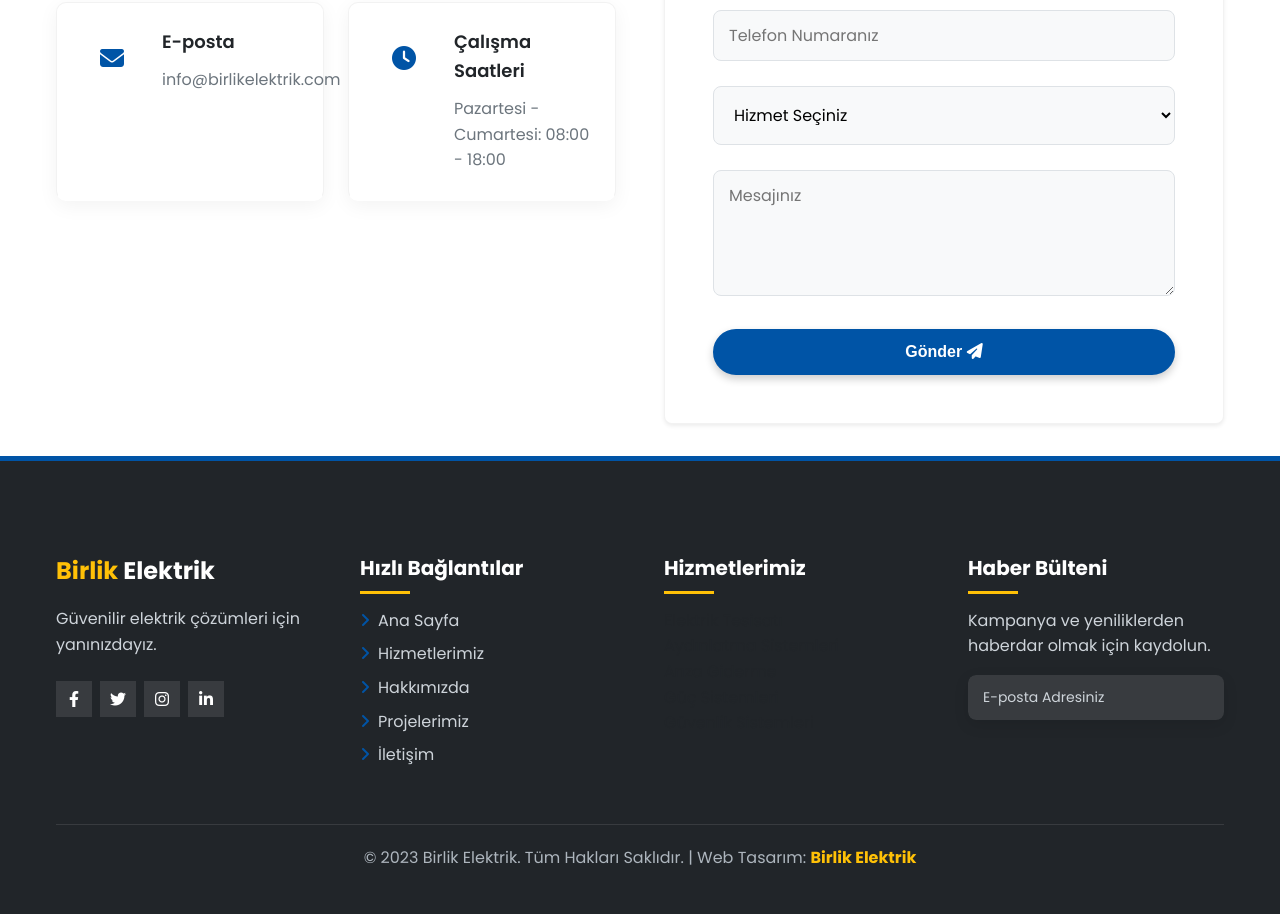
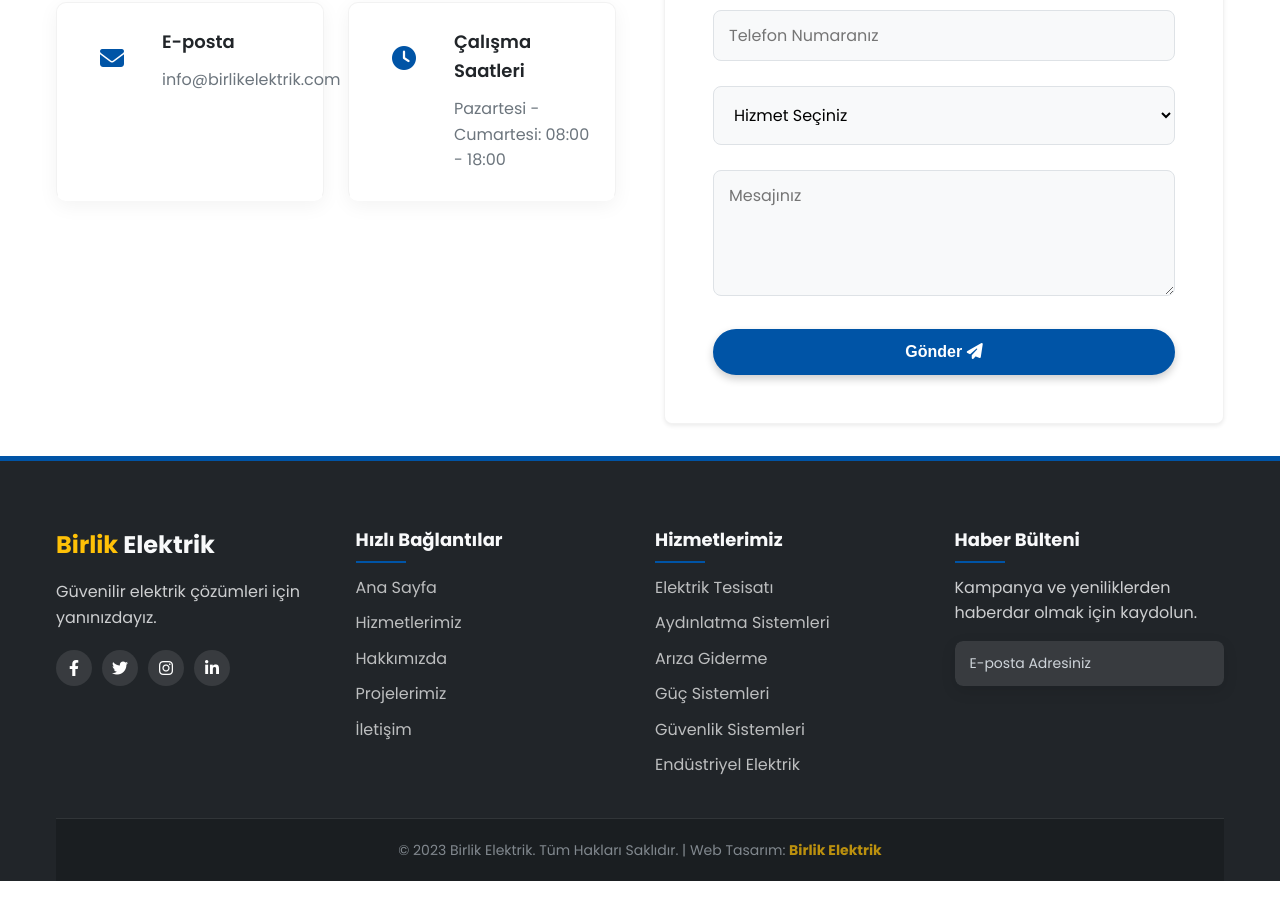
Before and after one commit to aligencturk/BirlikElektrik, a website: page pages/index.html in a window 1280 px wide. Shown: the part 5389-6303 px from the top of the page. After the commit the page ends 6270 px from the top, so only its background shows below. Drawn offline with Linux system fonts and the light colour scheme; no server answers.

Commit message:
Footer stil güncellemeleri yapıldı, sosyal ikonlar eklendi ve modern UI/UX tasarımı uygulandı. Hakkımızda, İletişim, Projeler ve Hizmetler sayfalarında ana sayfa bağlantıları güncellendi. Hizmetler listesine Endüstriyel Elektrik eklendi.

```diff
--- a/css/style.css
+++ b/css/style.css
@@ -1646,8 +1646,8 @@ section {
 /* Footer Bölümü */
 .footer {
     background-color: var(--dark-color);
-    color: var(--gray-400);
-    padding: var(--spacing-8) 0 var(--spacing-4);
+    color: var(--light-color);
+    padding: 70px 0 0;
     position: relative;
 }
 
@@ -1664,73 +1664,33 @@ section {
 .footer-content {
     display: grid;
     grid-template-columns: repeat(auto-fit, minmax(250px, 1fr));
-    gap: var(--spacing-6);
-    margin-bottom: var(--spacing-6);
+    gap: 30px;
+    margin-bottom: 30px;
 }
 
 .footer-logo h2 {
-    color: var(--white-color);
-    margin-bottom: var(--spacing-3);
+    font-size: 24px;
+    margin-bottom: 15px;
 }
 
 .footer-logo p {
-    margin-bottom: var(--spacing-4);
-}
-
-.footer h3 {
-    color: var(--white-color);
-    font-size: var(--font-size-lg);
-    margin-bottom: var(--spacing-4);
-    position: relative;
-    display: inline-block;
-}
-
-.footer h3::after {
-    content: '';
-    position: absolute;
-    width: 50px;
-    height: 3px;
-    background-color: var(--secondary-color);
-    bottom: -10px;
-    left: 0;
-}
-
-.footer-links ul li {
-    margin-bottom: var(--spacing-2);
-}
-
-.footer-links ul li a {
-    color: var(--gray-400);
-    transition: var(--transition-color);
-}
-
-.footer-links ul li a::before {
-    content: '\f105';
-    font-family: 'Font Awesome 5 Free';
-    font-weight: 900;
-    margin-right: var(--spacing-2);
-    color: var(--primary-color);
-}
-
-.footer-links ul li a:hover {
-    color: var(--secondary-color);
-    padding-left: var(--spacing-2);
+    margin-bottom: 20px;
+    opacity: 0.8;
 }
 
 .social-icons {
     display: flex;
-    gap: var(--spacing-2);
-    margin-top: var(--spacing-4);
+    gap: 10px;
 }
 
 .social-icons a {
-    display: flex;
-    align-items: center;
-    justify-content: center;
     width: 36px;
     height: 36px;
     background-color: rgba(255, 255, 255, 0.1);
-    border-radius: var(--border-radius-full);
+    border-radius: 50%;
+    display: flex;
+    align-items: center;
+    justify-content: center;
     color: var(--white-color);
     transition: var(--transition);
 }
@@ -1740,8 +1700,108 @@ section {
     transform: translateY(-3px);
 }
 
+.footer-links h3,
+.footer-services h3,
+.footer-newsletter h3 {
+    font-size: 18px;
+    margin-bottom: 20px;
+    position: relative;
+    display: inline-block;
+}
+
+.footer-links h3::after,
+.footer-services h3::after,
+.footer-newsletter h3::after {
+    content: '';
+    position: absolute;
+    width: 50px;
+    height: 2px;
+    background-color: var(--primary-color);
+    bottom: -8px;
+    left: 0;
+}
+
+.footer-links ul,
+.footer-services ul {
+    list-style: none;
+    padding: 0;
+    margin: 0;
+}
+
+.footer-links li,
+.footer-services li {
+    margin-bottom: 10px;
+}
+
+.footer-links a,
+.footer-services a {
+    color: rgba(255, 255, 255, 0.7);
+    transition: var(--transition);
+    display: block;
+    text-decoration: none;
+}
+
+.footer-links a:hover,
+.footer-services a:hover {
+    color: var(--white-color);
+    transform: translateX(5px);
+}
+
 .footer-newsletter p {
-    margin-bottom: var(--spacing-3);
+    margin-bottom: 15px;
+    opacity: 0.8;
+}
+
+.newsletter-form {
+    display: flex;
+    border-radius: var(--border-radius);
+    overflow: hidden;
+    box-shadow: 0 0 15px rgba(0, 0, 0, 0.1);
+}
+
+.newsletter-form input {
+    flex: 1;
+    border: 0;
+    padding: 12px 15px;
+    font-size: 14px;
+    background-color: rgba(255, 255, 255, 0.9);
+}
+
+.newsletter-form button {
+    background-color: var(--primary-color);
+    border: 0;
+    color: var(--white-color);
+    padding: 0 15px;
+    cursor: pointer;
+    transition: var(--transition);
+}
+
+.newsletter-form button:hover {
+    background-color: var(--primary-dark);
+}
+
+.footer-bottom {
+    background-color: rgba(0, 0, 0, 0.2);
+    padding: 20px 0;
+    text-align: center;
+}
+
+.footer-bottom p {
+    font-size: 14px;
+    opacity: 0.7;
+}
+
+@media (max-width: 768px) {
+    .footer-content {
+        grid-template-columns: 1fr;
+        gap: 40px;
+    }
+
+    .footer-links h3,
+    .footer-services h3,
+    .footer-newsletter h3 {
+        font-size: 16px;
+    }
 }
 
 /* Yukarı Git Butonu */
--- a/pages/index.html
+++ b/pages/index.html
@@ -28,7 +28,7 @@
                 </div>
                 <nav class="nav">
                     <ul class="nav-list">
-                        <li><a href="#anasayfa" class="active">Ana Sayfa</a></li>
+                        <li><a href="../index.html" class="active">Ana Sayfa</a></li>
                         <li><a href="services.html">Hizmetlerimiz</a></li>
                         <li><a href="about.html">Hakkımızda</a></li>
                         <li><a href="projects.html">Projelerimiz</a></li>
@@ -500,7 +500,7 @@
                 <div class="footer-links">
                     <h3>Hızlı Bağlantılar</h3>
                     <ul>
-                        <li><a href="#">Ana Sayfa</a></li>
+                        <li><a href="../index.html">Ana Sayfa</a></li>
                         <li><a href="services.html">Hizmetlerimiz</a></li>
                         <li><a href="about.html">Hakkımızda</a></li>
                         <li><a href="projects.html">Projelerimiz</a></li>
@@ -510,11 +510,12 @@
                 <div class="footer-services">
                     <h3>Hizmetlerimiz</h3>
                     <ul>
-                        <li><a href="#">Elektrik Tesisatı</a></li>
-                        <li><a href="#">Aydınlatma Sistemleri</a></li>
-                        <li><a href="#">Arıza Giderme</a></li>
-                        <li><a href="#">Güç Sistemleri</a></li>
-                        <li><a href="#">Güvenlik Sistemleri</a></li>
+                        <li><a href="services.html#elektrik-tesisati">Elektrik Tesisatı</a></li>
+                        <li><a href="services.html#aydinlatma-sistemleri">Aydınlatma Sistemleri</a></li>
+                        <li><a href="services.html#ariza-giderme">Arıza Giderme</a></li>
+                        <li><a href="services.html#guc-sistemleri">Güç Sistemleri</a></li>
+                        <li><a href="services.html#guvenlik-sistemleri">Güvenlik Sistemleri</a></li>
+                        <li><a href="services.html#endustriyel-elektrik">Endüstriyel Elektrik</a></li>
                     </ul>
                 </div>
                 <div class="footer-newsletter">
```
Also changed, not shown: pages/about.html (+3 -2 lines), pages/contact.html (+3 -2 lines), pages/projects.html (+8 -7 lines), pages/services.html (+2 -1 lines).
